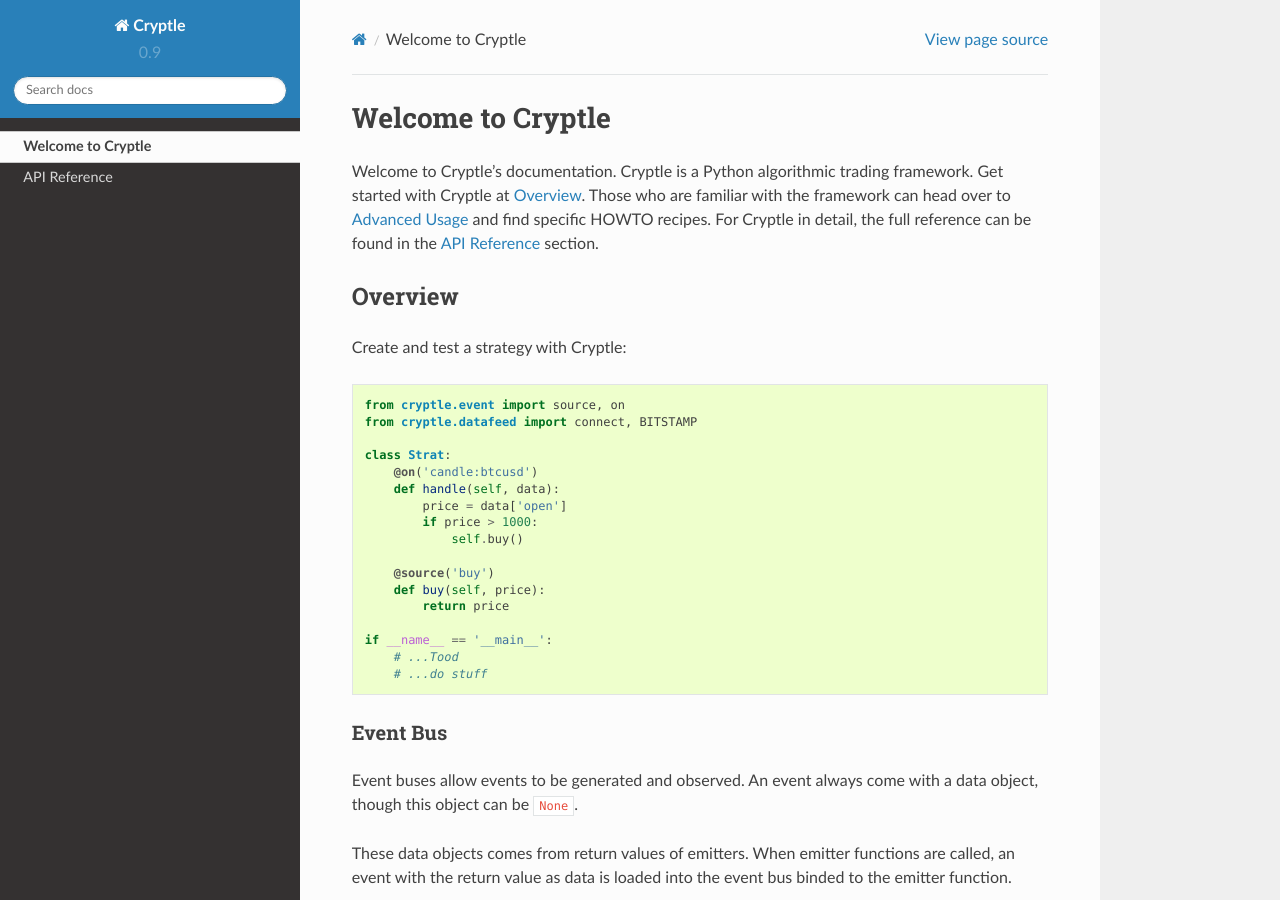
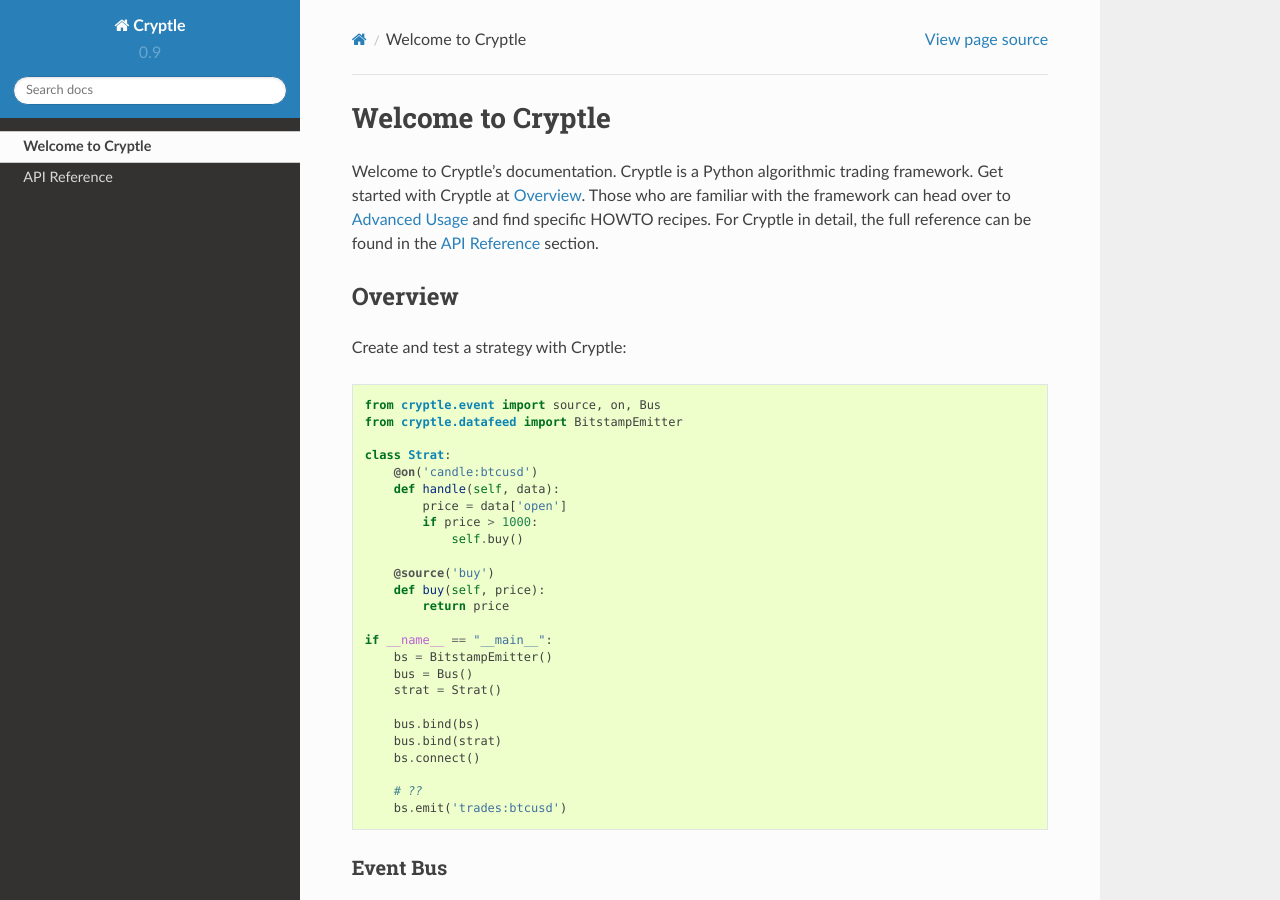
Before and after one commit to bridgelancer/cryptle_fork, a Sphinx documentation site: the page built from docs/index.rst, in a window 1280 px wide and 900 px high. Built offline with Sphinx 7.4.7 and the Read the Docs theme 2.0.0, drawn with Linux system fonts in a browser that asks for light colours.

```diff
--- a/docs/api.rst
+++ b/docs/api.rst
@@ -48,7 +48,7 @@
 
    .. autoexception:: ExtraEmit
 
-   .. autoexception:: NotListenedWarning
+   .. autoexception:: NotListened
 
    .. autoexception:: UnboundEmitter
 
--- a/docs/index.rst
+++ b/docs/index.rst
@@ -15,8 +15,8 @@
 ========
 Create and test a strategy with Cryptle::
 
-    from cryptle.event import source, on
-    from cryptle.datafeed import connect, BITSTAMP
+    from cryptle.event import source, on, Bus
+    from cryptle.datafeed import BitstampEmitter
 
     class Strat:
         @on('candle:btcusd')
@@ -29,9 +29,17 @@
         def buy(self, price):
             return price
 
-    if __name__ == '__main__':
-        # ...Tood
-        # ...do stuff
+    if __name__ == "__main__":
+        bs = BitstampEmitter()
+        bus = Bus()
+        strat = Strat()
+
+        bus.bind(bs)
+        bus.bind(strat)
+        bs.connect()
+
+        # ??
+        bs.emit('trades:btcusd')
 
 
 Event Bus
```
Also changed, not shown: 2 other files.
